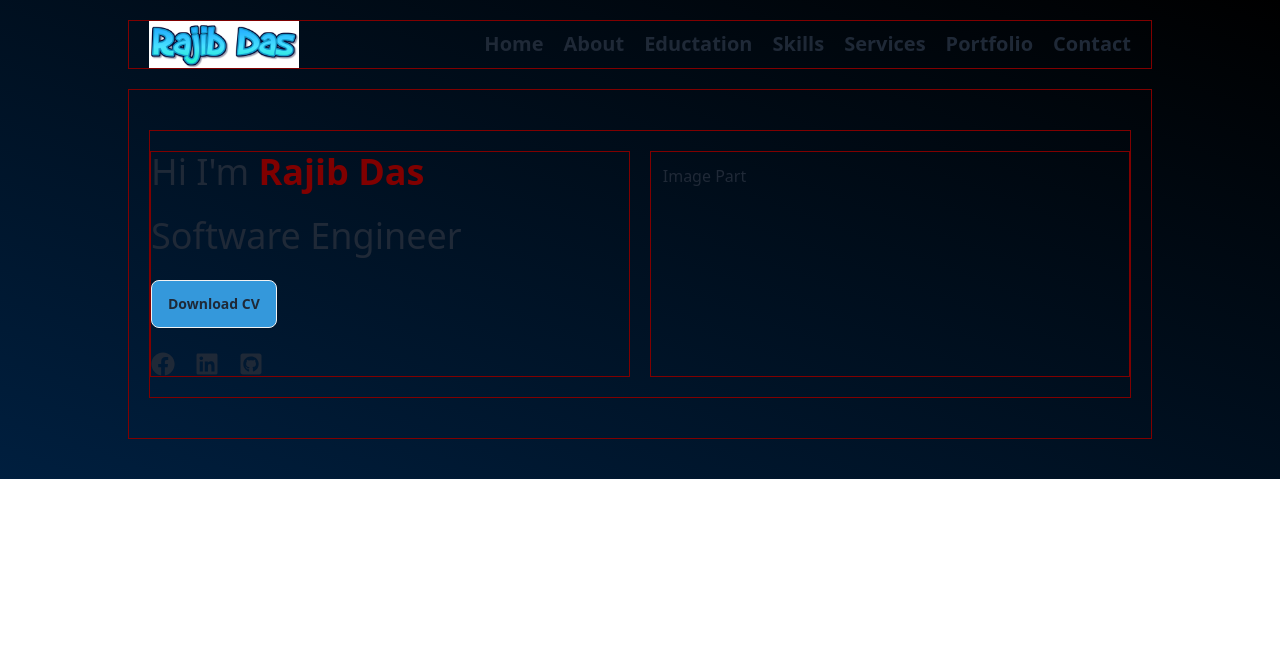
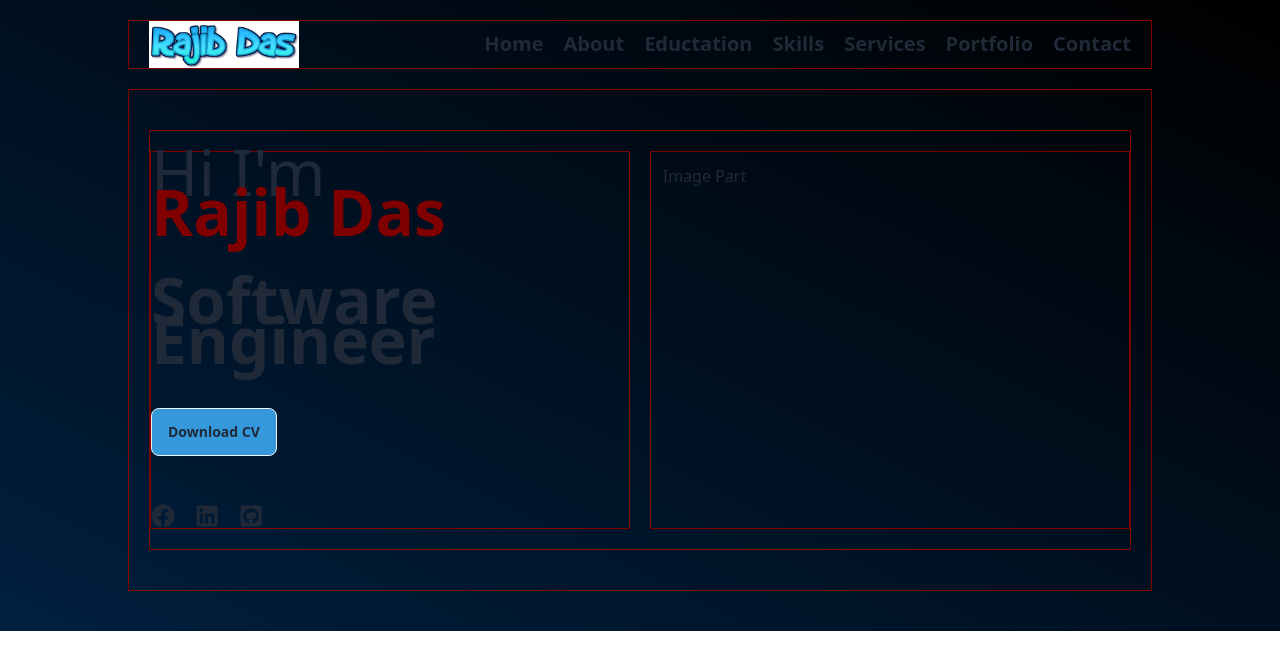
Before and after one commit to rajibdas-it/rajib-das-portfolio, a React (Vite) app: page / in a window 1280 px wide. Shown: the top 670 px of the page. Built offline with nearby package versions, Linux system fonts and the light colour scheme.

Commit message:
type animation done

```diff
--- a/package.json
+++ b/package.json
@@ -13,7 +13,8 @@
     "react": "^18.2.0",
     "react-dom": "^18.2.0",
     "react-icons": "^4.12.0",
-    "react-scroll": "^1.9.0"
+    "react-scroll": "^1.9.0",
+    "react-type-animation": "^3.2.0"
   },
   "devDependencies": {
     "@types/react": "^18.2.43",
--- a/src/components/Header.jsx
+++ b/src/components/Header.jsx
@@ -1,15 +1,36 @@
 /* eslint-disable react/no-unescaped-entities */
+
+import { TypeAnimation } from "react-type-animation";
 
 import { FaFacebook, FaLinkedin, FaGithubSquare } from "react-icons/fa";
 const Header = () => {
   return (
     <div className="border border-myRed my-5 min-h-screen] lg:px-5">
       <div className="my-10 border border-myRed flex flex-col md:flex-row gap-5 lg:py-5 ">
-        <div className="border border-myRed w-full md:w-1/2 space-y-6">
-          <h1 className="text-4xl">
-            Hi I'm <span className="font-semibold text-myRed">Rajib Das</span>
+        <div className="border border-myRed w-full md:w-1/2 space-y-6 lg:space-y-12">
+          <h1 className="text-4xl lg:text-[4rem] font-montserrat">
+            Hi I'm{" "}
+            <span className="font-montserrat font-bold text-myRed">
+              <TypeAnimation
+                sequence={[" Rajib Das", 2000, ""]}
+                wrapper="span"
+                speed={50}
+                style={{ display: "inline-block" }}
+                repeat={Infinity}
+                cursor={false}
+              />
+            </span>
           </h1>
-          <h1 className="text-4xl">Software Engineer</h1>
+          <h1 className="text-4xl lg:text-[4rem] font-montserrat font-bold">
+            <TypeAnimation
+              sequence={["Software Engineer", 2000, ""]}
+              wrapper="span"
+              speed={50}
+              style={{ display: "inline-block" }}
+              repeat={Infinity}
+              cursor={false}
+            />
+          </h1>
           <button className="btn bg-curiousBlue hover:bg-myRed transition-all duration-300 ">
             Download CV
           </button>
--- a/src/components/Navbar.jsx
+++ b/src/components/Navbar.jsx
@@ -7,7 +7,7 @@ const Navbar = () => {
           <img width={150} src={logo} alt="" />
         </div>
 
-        <nav className="flex gap-5">
+        <nav className="hidden lg:flex gap-5">
           <a
             href=""
             className="text-xl font-semibold hover:text-myRed transition-transform duration-200"
```
Also changed, not shown: 1 other file (tests, documents, lock files or other folders).
